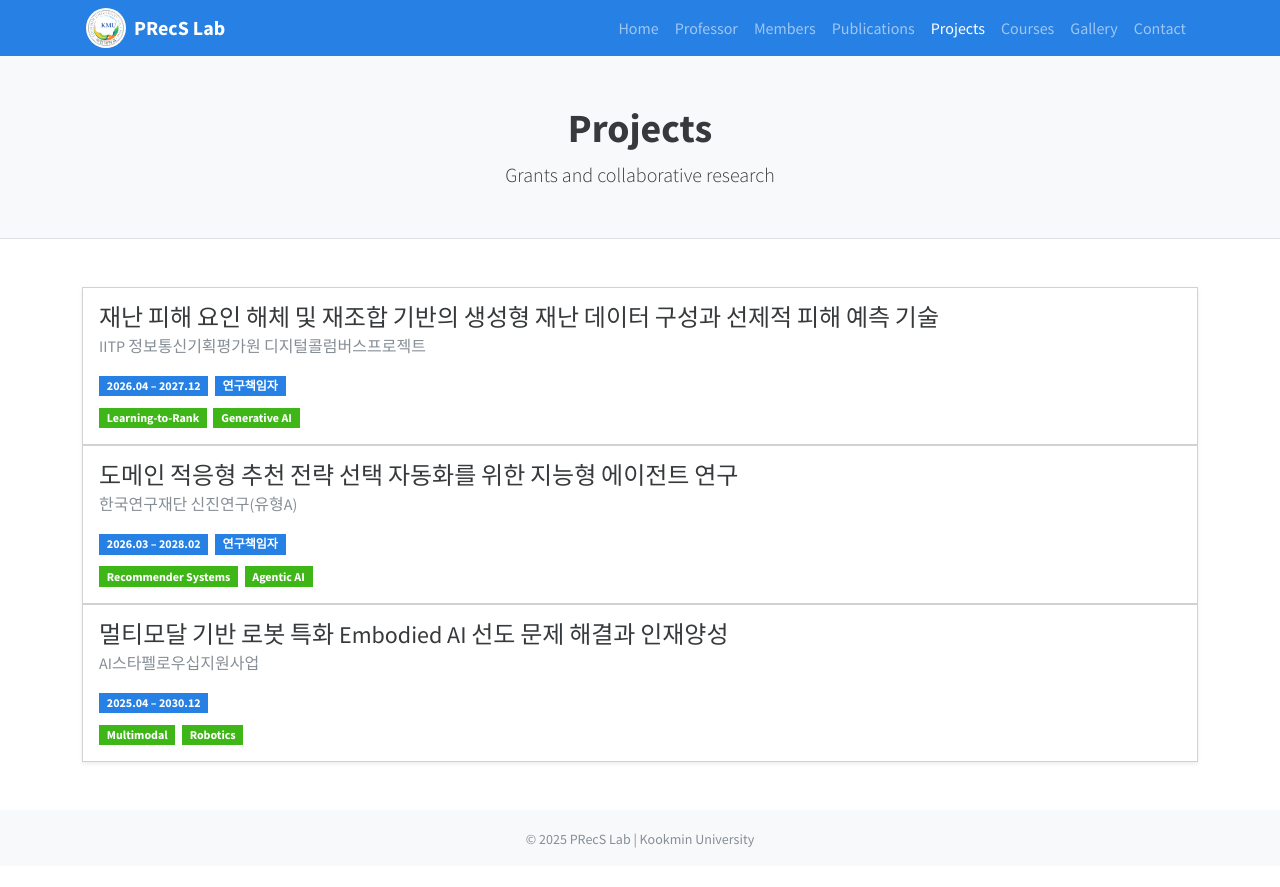
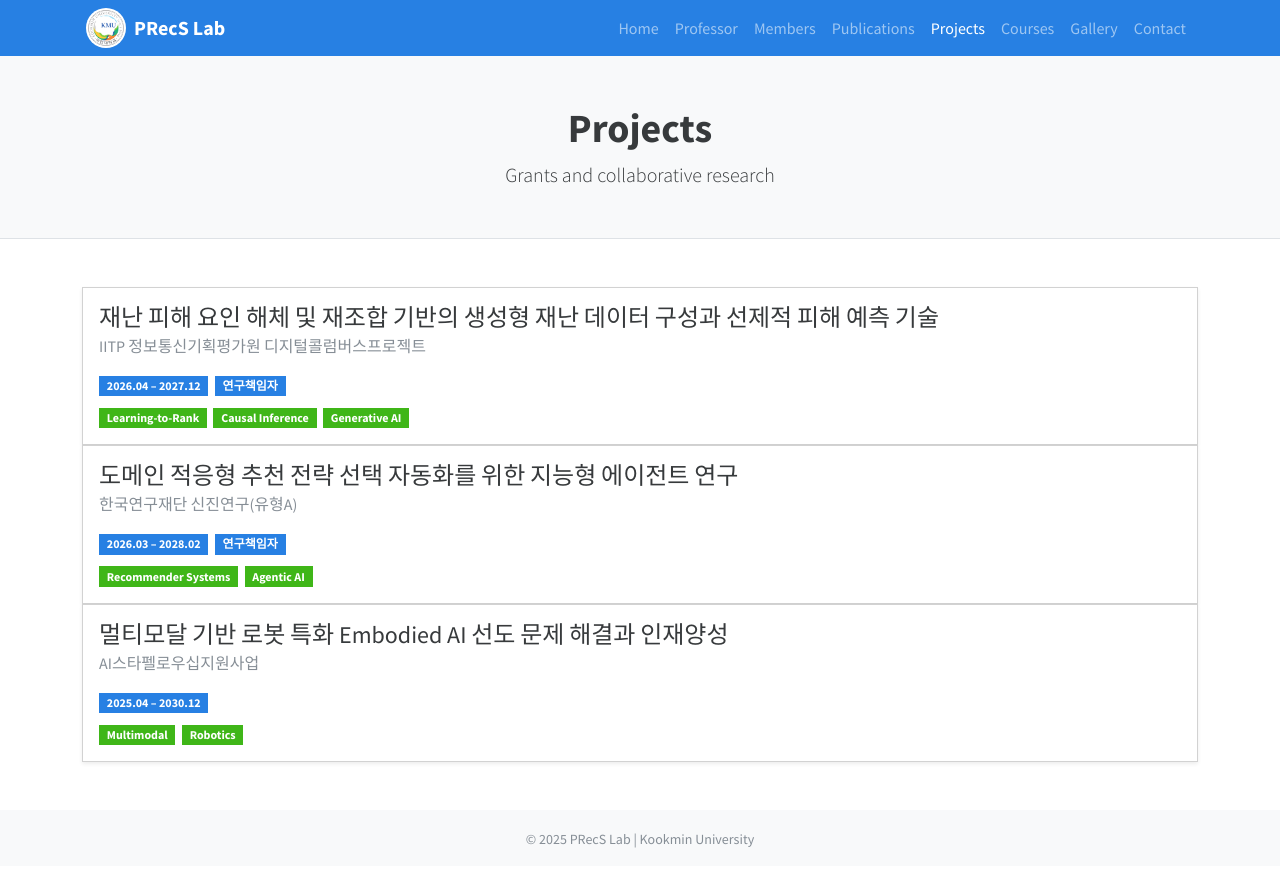
Before and after one commit to hongkyun-bae/hongkyun-bae.github.io, a Jekyll site: the page precs/projects.html, which Jekyll copies as it is, in a window 1280 px wide. Shown: the top 887 px of the page. Built offline with Jekyll 4.4.1, drawn with Linux system fonts in a browser that asks for light colours; nearby versions of some CDN libraries.

Commit message:
Update projects.html

```diff
--- a/precs/projects.html
+++ b/precs/projects.html
@@ -48,7 +48,7 @@
       <h4 class="card-title mb-2">재난 피해 요인 해체 및 재조합 기반의 생성형 재난 데이터 구성과 선제적 피해 예측 기술</h4>
       <h6 class="card-subtitle text-muted mb-3">IITP 정보통신기획평가원 디지털콜럼버스프로젝트</h6>
       <p class="mb-2"><span class="badge bg-primary">2026.04 – 2027.12</span>&nbsp&nbsp<span class="badge bg-primary">연구책임자</span></p>
-      <p class="mb-0"><span class="badge bg-success">Learning-to-Rank</span>&nbsp&nbsp<span class="badge bg-success">Generative AI</span></p>
+      <p class="mb-0"><span class="badge bg-success">Learning-to-Rank</span>&nbsp&nbsp<span class="badge bg-success">Causal Inference</span>&nbsp&nbsp<span class="badge bg-success">Generative AI</span></p>
     </div>
   </div>
   <div class="card shadow-sm">
```
